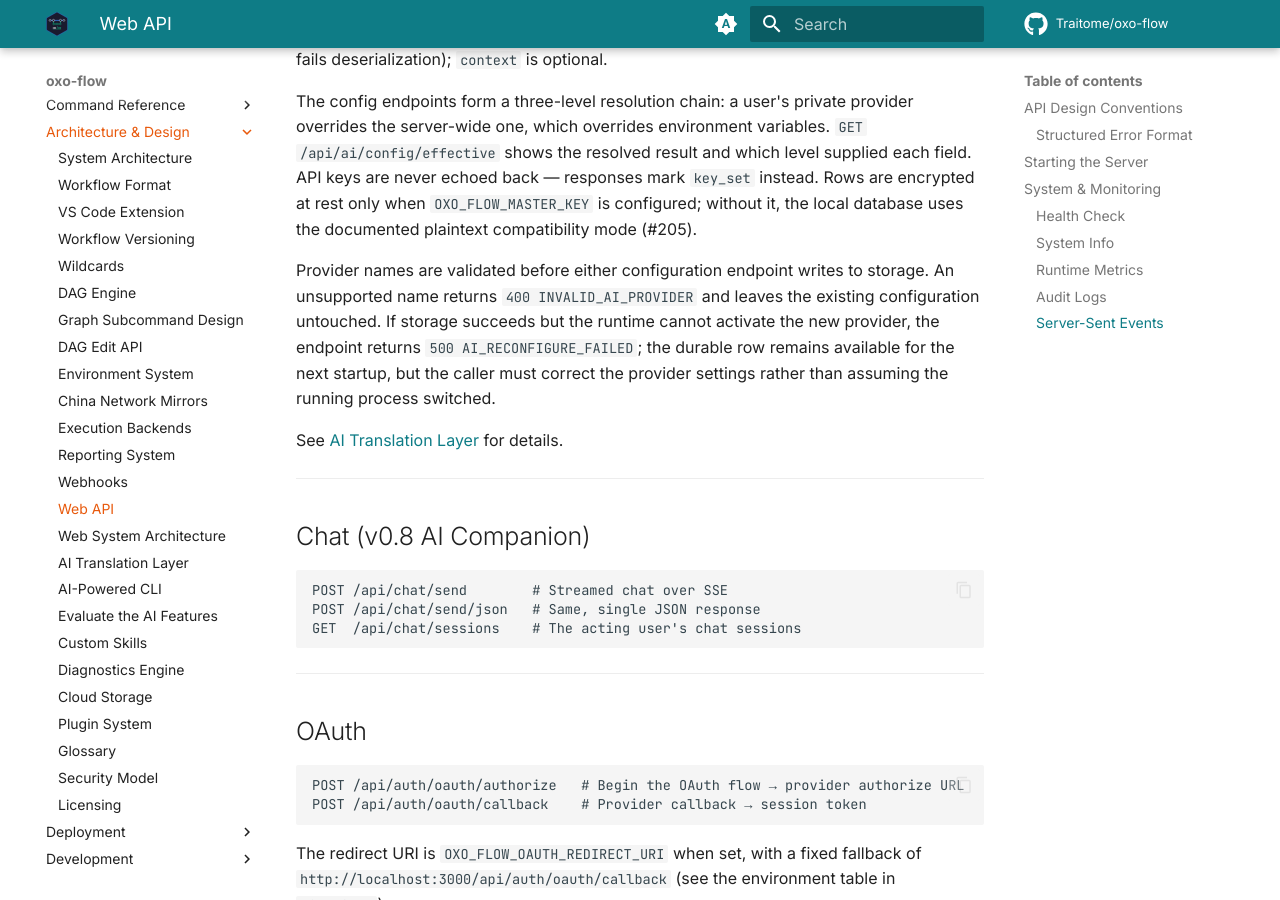
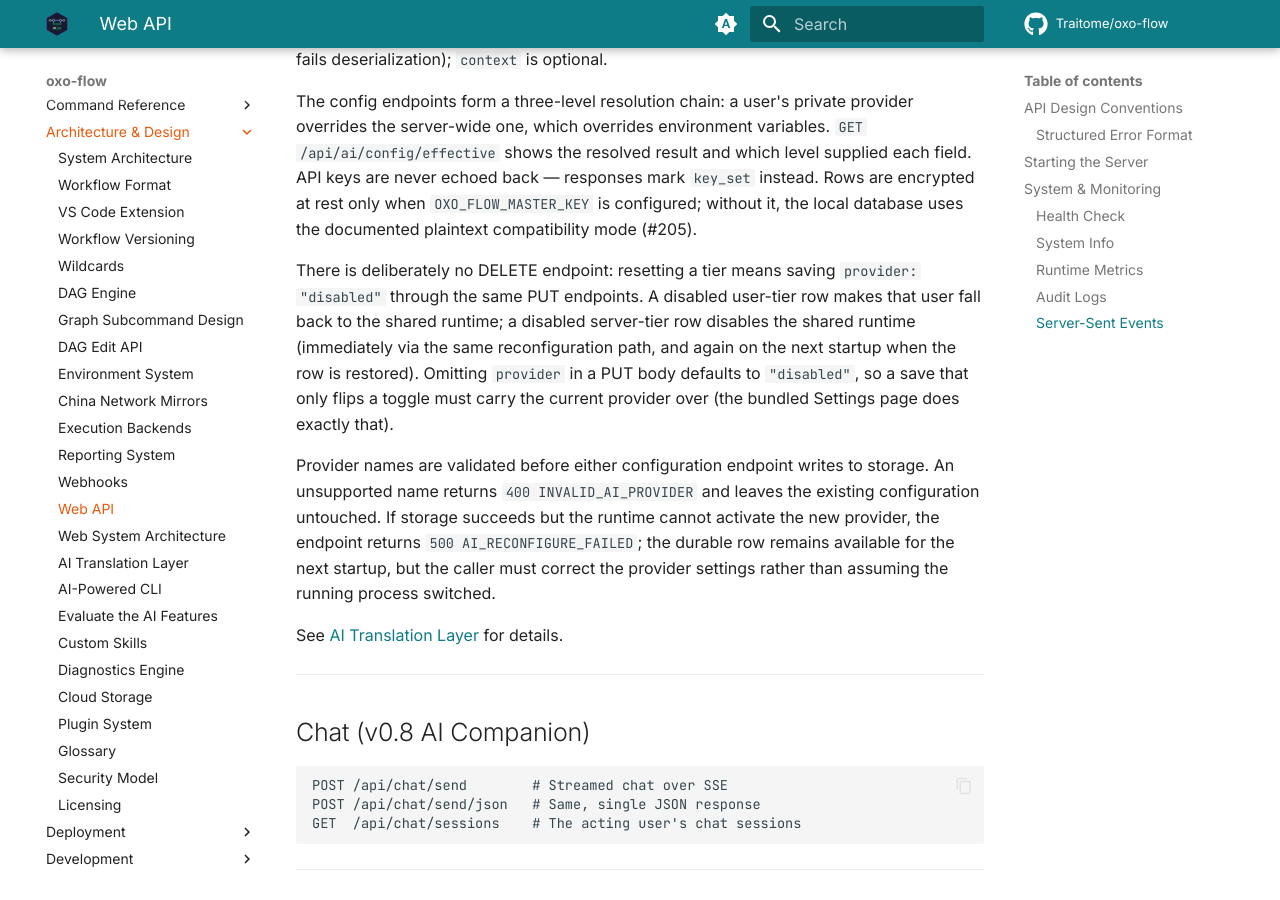
Before and after one commit to Traitome/oxo-flow, an MkDocs documentation site: the page built from docs/guide/src/reference/web-api.md, in a window 1280 px wide and 900 px high, scrolled down 22328 px. Built offline with MkDocs 1.6.1 and Material for MkDocs 9.7.7, drawn with Linux system fonts in a browser that asks for light colours; comment, search, counter and statistics services are not loaded; the version menu is left out.

Commit message:
docs(web): document the disabled-row reset semantics for AI config tiers
Finding 8 of the PR #997 quality sweep investigated why the AI provider
config has no delete path: StorageBackend exposes only
get_ai_provider_config + save_ai_provider_config, and neither PUT handler
offers a removal route. The verdict is not-a-bug — "reset" IS the
persisted provider="disabled" row. Both PUT handlers default provider to
"disabled", validate_provider_kind explicitly accepts it, restore at
startup reconfigures from the row (so a disabled server-tier row
disables the runtime again after restart), and provider_for's
documented fall-through sends a disabled user-tier row to the shared
runtime. Adding a delete method would extend the trait, both backends,
the route map, and the docs for zero behavioral gain.

The only gap was documentation: web-api.md described the three-level
resolution chain but never said how to reset a tier. One paragraph now
records the disabled-row mechanism, the per-tier effect, the
omit-provider default, and the Settings-page consequence (a toggle-only
save must carry the current provider over — exactly the workaround
comment the frontend already carries).

Co-Authored-By: Claude Code <noreply@anthropic.com>

```diff
--- a/docs/guide/src/reference/web-api.md
+++ b/docs/guide/src/reference/web-api.md
@@ -837,6 +837,15 @@ mark `key_set` instead. Rows are encrypted at rest only when
 `OXO_FLOW_MASTER_KEY` is configured; without it, the local database uses the
 documented plaintext compatibility mode (#205).
 
+There is deliberately no DELETE endpoint: resetting a tier means saving
+`provider: "disabled"` through the same PUT endpoints. A disabled user-tier
+row makes that user fall back to the shared runtime; a disabled server-tier
+row disables the shared runtime (immediately via the same reconfiguration
+path, and again on the next startup when the row is restored). Omitting
+`provider` in a PUT body defaults to `"disabled"`, so a save that only flips
+a toggle must carry the current provider over (the bundled Settings page
+does exactly that).
+
 Provider names are validated before either configuration endpoint writes
 to storage. An unsupported name returns `400 INVALID_AI_PROVIDER` and
 leaves the existing configuration untouched. If storage succeeds but the
```
